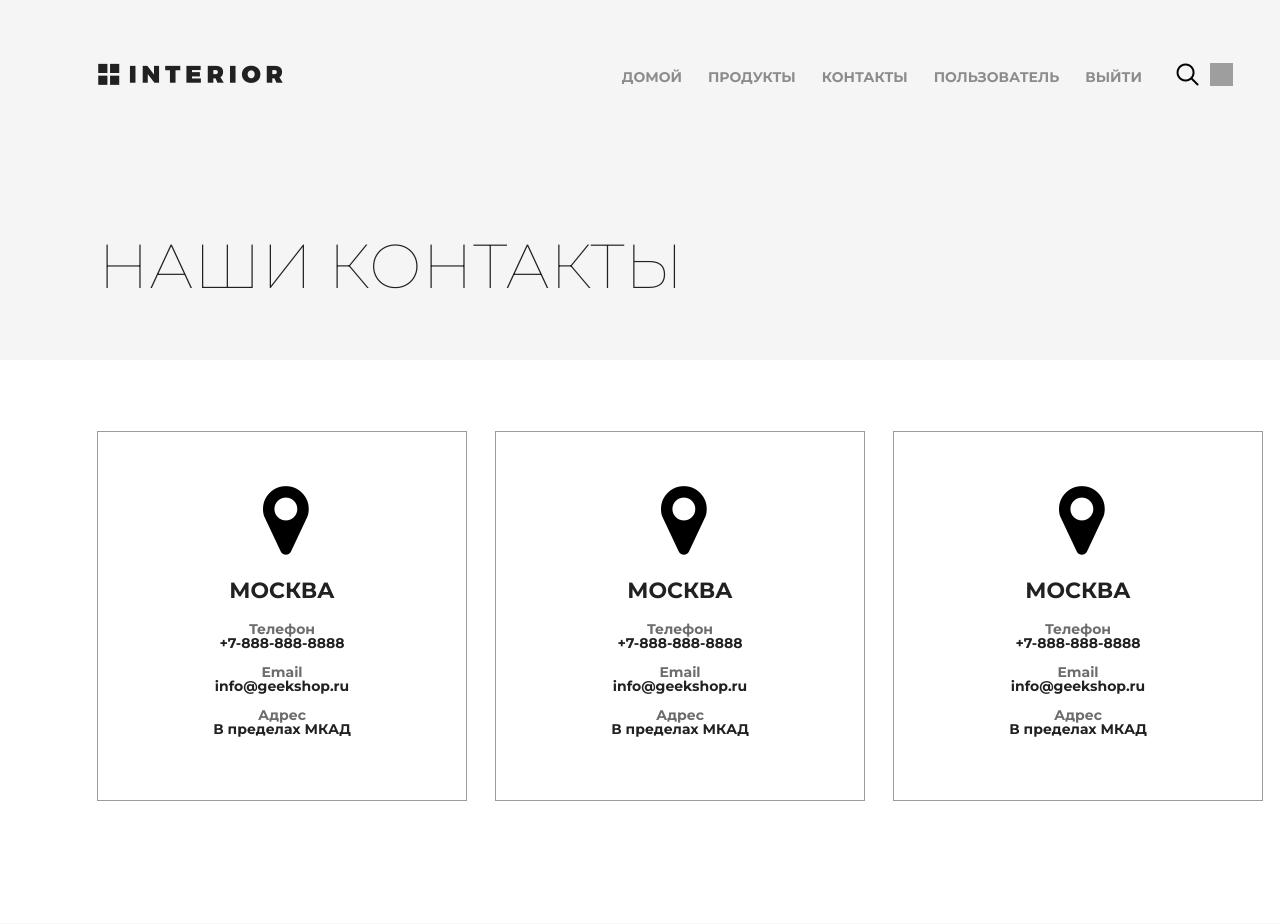
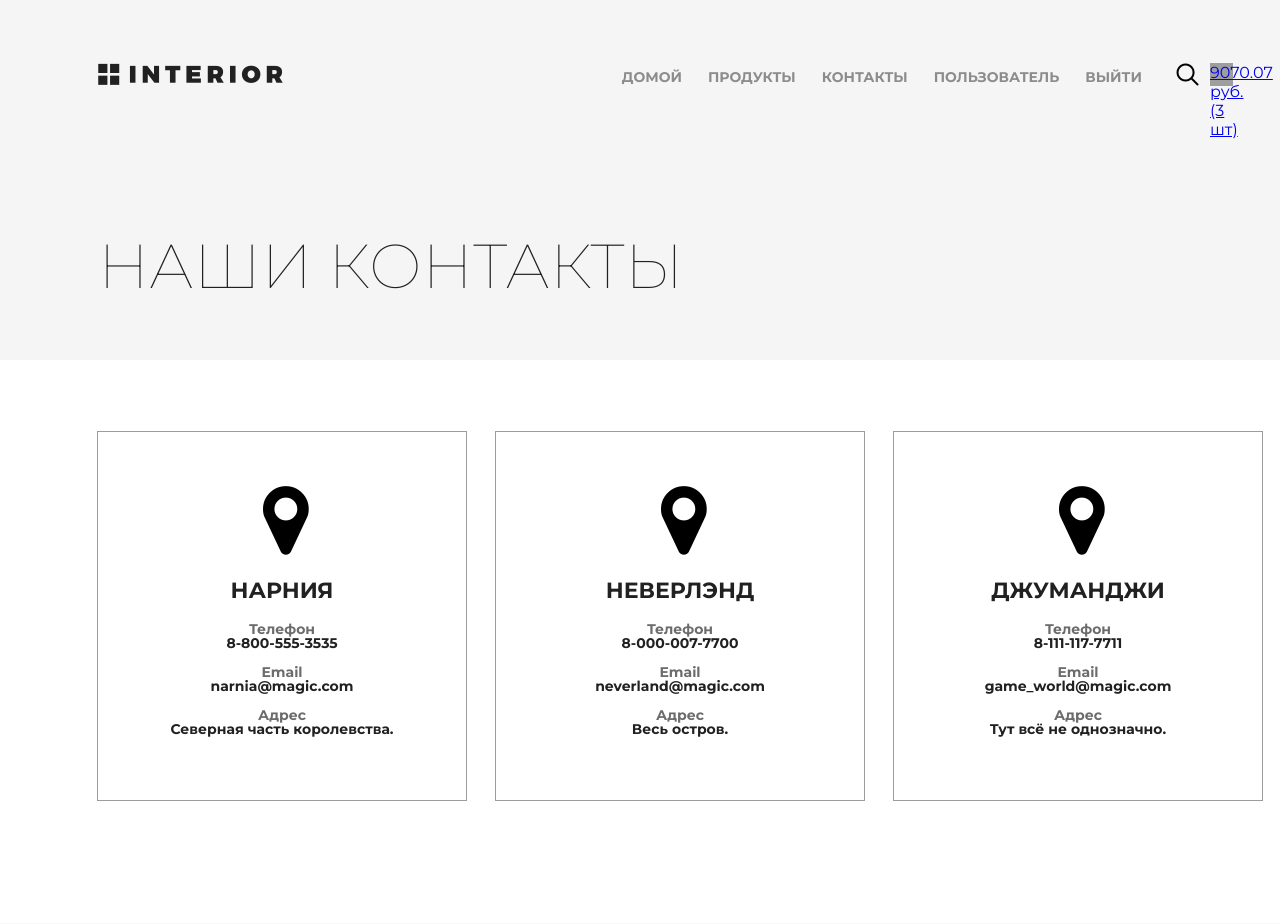
Before and after one commit to KanZaria777/study_project2, a Django app: page /contact/ in a window 1280 px wide; the page is wider, and only the part inside the window is pictured. Shown: the top 924 px of that part. Run offline with Django 3.2, Linux system fonts and the light colour scheme; a user stored in the database is signed in; data comes from the database, SQL or seed files in the repository; grey boxes are pictures that could not be loaded.

Commit message:
Started hw 6

```diff
--- a/basketapp/models.py
+++ b/basketapp/models.py
@@ -8,3 +8,19 @@ class Basket(models.Model):
     product = models.ForeignKey(Product, on_delete=models.CASCADE)
     quantity = models.PositiveSmallIntegerField(default=0)
     created_at = models.DateTimeField(auto_now_add=True)
+
+    @property
+    def product_cost(self):
+        return self.product.price * self.quantity
+
+    @property
+    def total_quantity(self):
+        items = Basket.objects.filter(user=self.user)
+        _total_quantity = sum(list(map(lambda x: x.quantity, items)))
+        return _total_quantity
+
+    @property
+    def total_cost(self):
+        items = Basket.objects.filter(user=self.user)
+        _total_cost = sum(list(map(lambda x: x.product_cost, items)))
+        return _total_cost
--- a/json/contact_locations.json
+++ b/contacts.json
@@ -1,19 +1,19 @@
 [
   {
     "city": "Нарния",
-    "phone": "8 800 555 3535",
+    "phone": "8-800-555-3535",
     "email": "narnia@magic.com",
     "address": "Северная часть королевства."
   },
   {
     "city": "Неверлэнд",
-    "phone": "8 000 007 7700",
+    "phone": "8-000-007-7700",
     "email": "neverland@magic.com",
     "address": "Весь остров."
   },
   {
     "city": "Джуманджи",
-    "phone": "8 111 117 7711",
+    "phone": "8-111-117-7711",
     "email": "game_world@magic.com",
     "address": "Тут всё не однозначно."
   }
--- a/mainapp/templates/mainapp/contact.html
+++ b/mainapp/templates/mainapp/contact.html
@@ -16,54 +16,24 @@
 		</div>
 
 		<div class="location">
+        {% for contact in contacts %}
 			<div class="location-1">
 				<i class="fa fa-map-marker fa-5x"></i>
-				<h4>Москва</h4>
+				<h4>{{ contact.city }}</h4>
 				<div class="contacts">
 					<h5>Телефон</h5>
-					<p>+7-888-888-8888</p>
+					<p>{{ contact.phone }}</p>
 				</div>
 				<div class="contacts">
 					<h5>Email</h5>
-					<p>info@geekshop.ru</p>
+					<p>{{ contact.email }}</p>
 				</div>
 				<div class="contacts">
 					<h5>Адрес</h5>
-					<p>В пределах МКАД</p>
+					<p>{{ contact.address}}</p>
 				</div>
 			</div>
-			<div class="location-1">
-				<i class="fa fa-map-marker fa-5x"></i>
-				<h4>Москва</h4>
-				<div class="contacts">
-					<h5>Телефон</h5>
-					<p>+7-888-888-8888</p>
-				</div>
-				<div class="contacts">
-					<h5>Email</h5>
-					<p>info@geekshop.ru</p>
-				</div>
-				<div class="contacts">
-					<h5>Адрес</h5>
-					<p>В пределах МКАД</p>
-				</div>
-			</div>
-			<div class="location-1">
-				<i class="fa fa-map-marker fa-5x"></i>
-				<h4>Москва</h4>
-				<div class="contacts">
-					<h5>Телефон</h5>
-					<p>+7-888-888-8888</p>
-				</div>
-				<div class="contacts">
-					<h5>Email</h5>
-					<p>info@geekshop.ru</p>
-				</div>
-				<div class="contacts">
-					<h5>Адрес</h5>
-					<p>В пределах МКАД</p>
-				</div>
-			</div>
+        {% endfor %}
 		</div>
 
 {% endblock %}
--- a/mainapp/templates/mainapp/includes/inc_main_menu.html
+++ b/mainapp/templates/mainapp/includes/inc_main_menu.html
@@ -20,5 +20,10 @@
 </ul>
 <a href="#" class="search"></a>
 <a href="{% url 'basketapp:basket' %}" class="basket">
-    <span>{% if basket %}{{ basket }}{% endif %}</span>
+    <span>
+        {% if basket %}
+            {{ basket.0.total_cost|floatformat:2 }} руб.<br>
+            ({{ basket.0.total_quantity }} шт)
+        {% endif %}
+    </span>
 </a>
--- a/mainapp/views.py
+++ b/mainapp/views.py
@@ -1,3 +1,6 @@
+import json
+
+from django.conf import settings
 from django.shortcuts import render, get_object_or_404
 
 from basketapp.models import Basket
@@ -8,13 +11,19 @@ def index(request):
     products_list = Product.objects.all()[:4]
     print(products_list.query)
     context = {
-        'products': products_list
+        'products': products_list,
+        'basket': Basket.objects.filter(user=request.user)
     }
     return render(request, 'mainapp/index.html', context)
 
 
 def contact(request):
-    return render(request, 'mainapp/contact.html')
+    with open(f'{settings.BASE_DIR}/contacts.json') as contacts_file:
+        context = {
+            'contacts': json.load(contacts_file),
+            'basket': Basket.objects.filter(user=request.user)
+        }
+    return render(request, 'mainapp/contact.html', context)
 
 
 def products(request, pk=None):
@@ -42,6 +51,6 @@ def products(request, pk=None):
         'title': 'Товары',
         'hot_product': Product.objects.all().first(),
         'same_products': Product.objects.all()[3:5],
-        'basket': sum(list(Basket.objects.filter(user=request.user).values_list('quantity', flat=True)))
+        'basket': Basket.objects.filter(user=request.user)
     }
     return render(request, 'mainapp/products.html', context)
```
